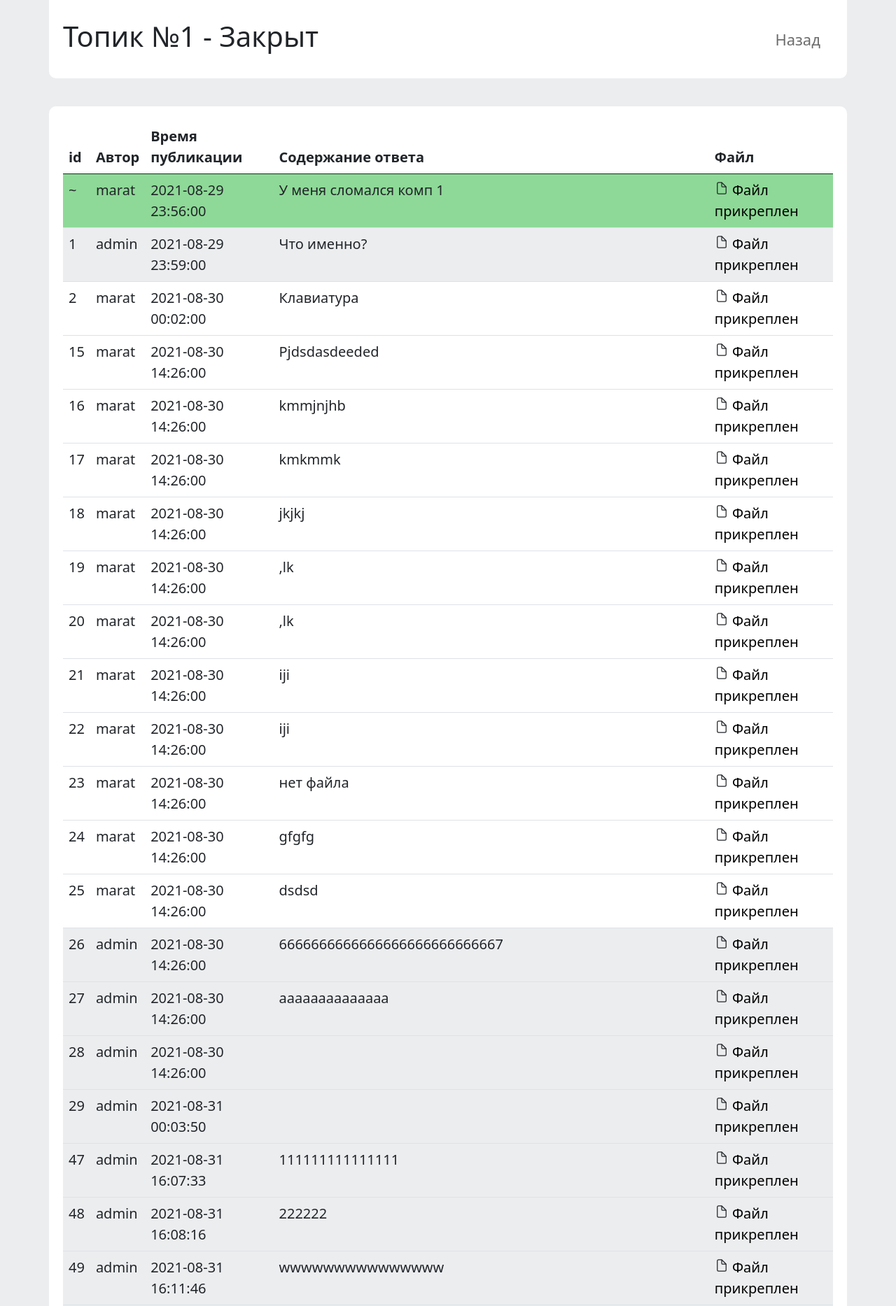
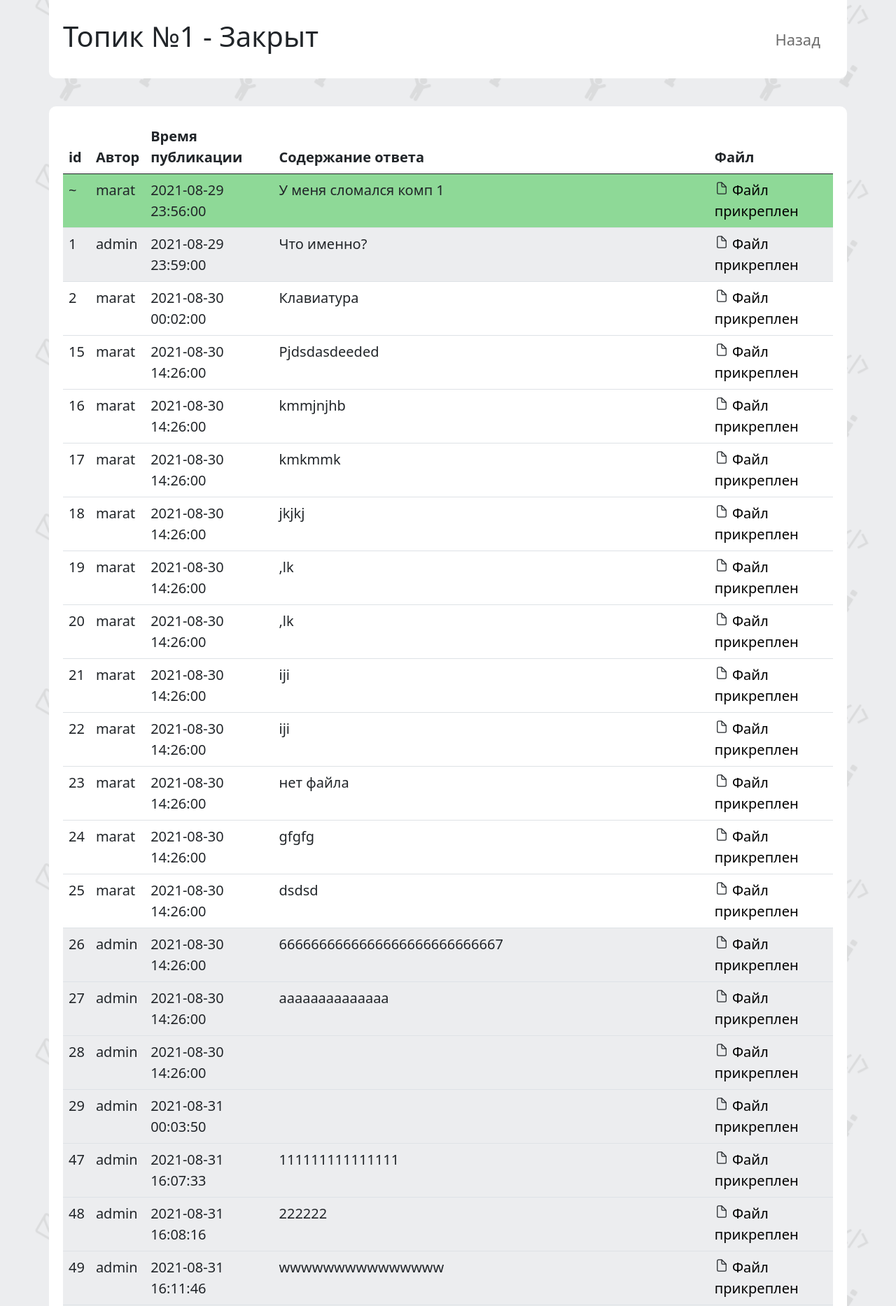
Before and after one commit to Kurligin/mod-bot-v2, a Flask app: page /talk/1 in a window 1280 px wide. Shown: the top 1867 px of the page at 70% size. Run offline with Flask 2, Linux system fonts and the light colour scheme; data comes from the database, SQL or seed files in the repository; data that the repository does not hold is empty.

Commit message:
bot version 1

```diff
--- a/static/style.css
+++ b/static/style.css
@@ -4,7 +4,9 @@
 }
 
 body {
-    background-color: #ECEDEF;
+    background-image: url('pattern.png');
+    background-position: center;
+    background-size: 250px 250px;
 }
 
 main {
```
Also changed, not shown: main.py (line endings or trailing spaces), static/pattern.png (added).
